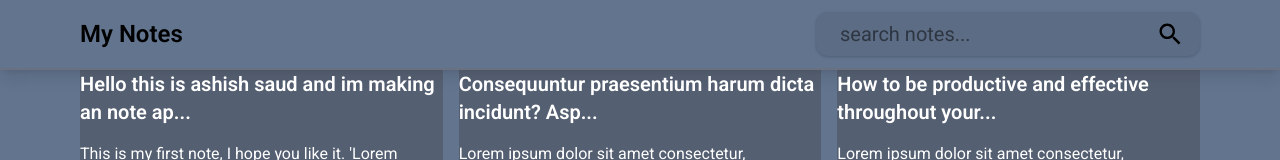
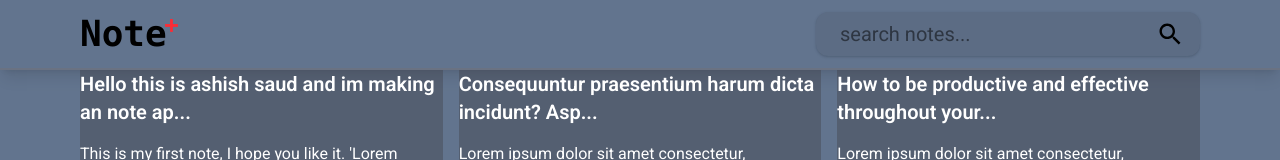
Before and after one commit to ashish-off/NotePlus, a React (Vite) app: page / in a window 1280 px wide. Shown: the top 160 px of the page. Built offline with nearby package versions, Linux system fonts and the light colour scheme.

Commit message:
NotePlus

```diff
--- a/index.html
+++ b/index.html
@@ -4,7 +4,7 @@
     <meta charset="UTF-8" />
     <link rel="icon" type="image/svg+xml" href="/vite.svg" />
     <meta name="viewport" content="width=device-width, initial-scale=1.0" />
-    <title>Notes App React</title>
+    <title>NotePlus</title>
   </head>
   <body>
     <div id="root"></div>
--- a/src/pages/Notes.tsx
+++ b/src/pages/Notes.tsx
@@ -11,8 +11,8 @@ const Notes = () => {
     <section>
       <header className="border-b-2 border-gray-500 shadow-lg">
         <div className="flex items-center justify-between py-3 px-20">
-          <Link to={"/"} className="text-2xl font-semibold">
-            My Notes
+          <Link to={"/"} className="text-4xl font-bold font-mono relative">
+            Note <span className="absolute bottom-[13px] -right-3 text-2xl text-red-500 ">+</span>
           </Link>
 
           <div className="w-sm flex items-center relative ">
```
